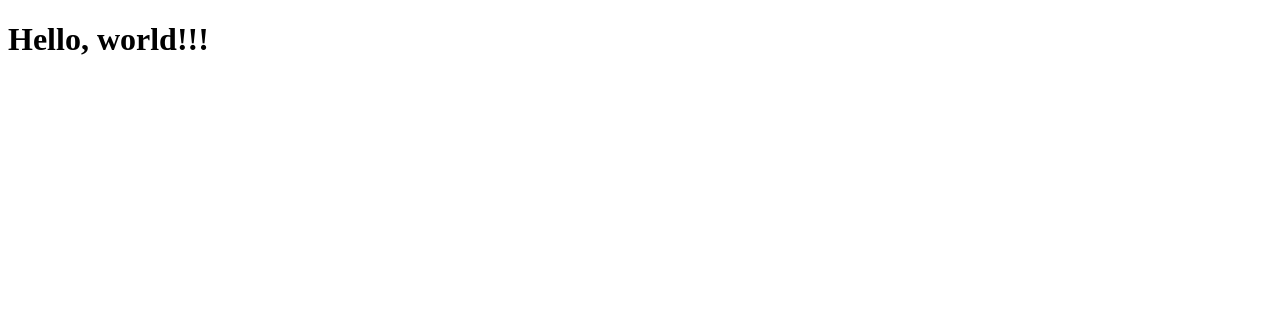
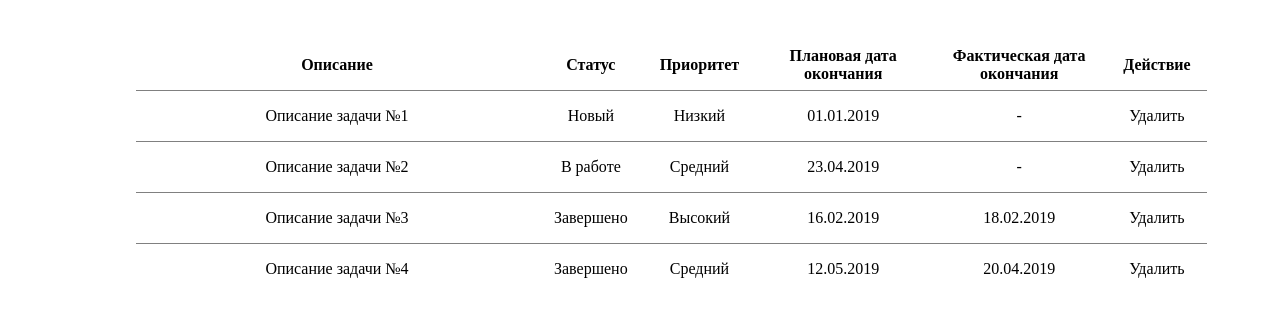
Before and after one commit to mikershov94/tasklist, a React app: page / in a window 1280 px wide. Shown: the top 316 px of the page. Built offline with nearby package versions, Linux system fonts and the light colour scheme.

Commit message:
Added table

```diff
--- a/src/components/app/app.jsx
+++ b/src/components/app/app.jsx
@@ -1,8 +1,52 @@
 import React from 'react';
+import "./app.sass";
 
 const App = () => {
     return(
-        <h1>Hello, world!!!</h1>
+        <div className="container">
+            <table className="tasklist">
+                <tr>
+                    <th className="tasklist__description">Описание</th>
+                    <th className="tasklist__status">Статус</th>
+                    <th className="tasklist__priority">Приоритет</th>
+                    <th className="tasklist__date-plan">Плановая дата окончания</th>
+                    <th className="tasklist__date-fact">Фактическая дата окончания</th>
+                    <th className="tasklist__move">Действие</th>
+                </tr>
+                <tr>
+                    <td className="tasklist__description">Описание задачи №1</td>
+                    <td className="tasklist__status">Новый</td>
+                    <td className="tasklist__priority">Низкий</td>
+                    <td className="tasklist__date-plan">01.01.2019</td>
+                    <td className="tasklist__date-fact">-</td>
+                    <td className="tasklist__move">Удалить</td>
+                </tr>
+                <tr>
+                    <td className="tasklist__description">Описание задачи №2</td>
+                    <td className="tasklist__status">В работе</td>
+                    <td className="tasklist__priority">Средний</td>
+                    <td className="tasklist__date-plan">23.04.2019</td>
+                    <td className="tasklist__date-fact">-</td>
+                    <td className="tasklist__move">Удалить</td>
+                </tr>
+                <tr>
+                    <td className="tasklist__description">Описание задачи №3</td>
+                    <td className="tasklist__status">Завершено</td>
+                    <td className="tasklist__priority">Высокий</td>
+                    <td className="tasklist__date-plan">16.02.2019</td>
+                    <td className="tasklist__date-fact">18.02.2019</td>
+                    <td className="tasklist__move">Удалить</td>
+                </tr>
+                <tr>
+                    <td className="tasklist__description">Описание задачи №4</td>
+                    <td className="tasklist__status">Завершено</td>
+                    <td className="tasklist__priority">Средний</td>
+                    <td className="tasklist__date-plan">12.05.2019</td>
+                    <td className="tasklist__date-fact">20.04.2019</td>
+                    <td className="tasklist__move">Удалить</td>
+                </tr>
+            </table>
+        </div>
     );
 };
 
--- a/src/components/app/app.sass
+++ b/src/components/app/app.sass
@@ -0,0 +1,40 @@
+.container
+    padding: 2rem
+    padding-left: 8rem
+
+    .tasklist
+        border-spacing: 0
+        text-align: center
+
+        td
+            border-top: 1px solid grey
+
+        &__description
+            width: 25rem
+            padding-top: 1rem
+            padding-bottom: 1rem
+
+        &__status
+            width: 2rem
+            padding-left: 1rem
+            padding-right: 1rem
+
+        &__priority
+            width: 2rem
+            padding-left: 1rem
+            padding-right: 1rem
+
+        &__date-plan
+            width: 9rem
+            padding-left: 1rem
+            padding-right: 1rem
+
+        &__date-fact
+            width: 9rem
+            padding-left: 1rem
+            padding-right: 1rem
+
+        &__move
+            width: 1rem
+            padding-left: 1rem
+            padding-right: 1rem
--- a/webpack.config.js
+++ b/webpack.config.js
@@ -1,5 +1,6 @@
 const path = require('path');
 const htmlWebpackPlugin = require('html-webpack-plugin');
+const miniCssExtractPlugin = require('mini-css-extract-plugin');
 
 module.exports = {
     entry: {
@@ -32,6 +33,7 @@ module.exports = {
             {
                 test: /\.sass$/,
                 use: [
+                    miniCssExtractPlugin.loader,
                     {
                         loader: 'css-loader',
                         options: { sourceMap: true }
@@ -71,6 +73,9 @@ module.exports = {
     },
 
     plugins: [
+        new miniCssExtractPlugin({
+            filename: 'css/main.css'
+        }),
         new htmlWebpackPlugin({
             template: './public/index.html',
             filename: 'index.html'
```
